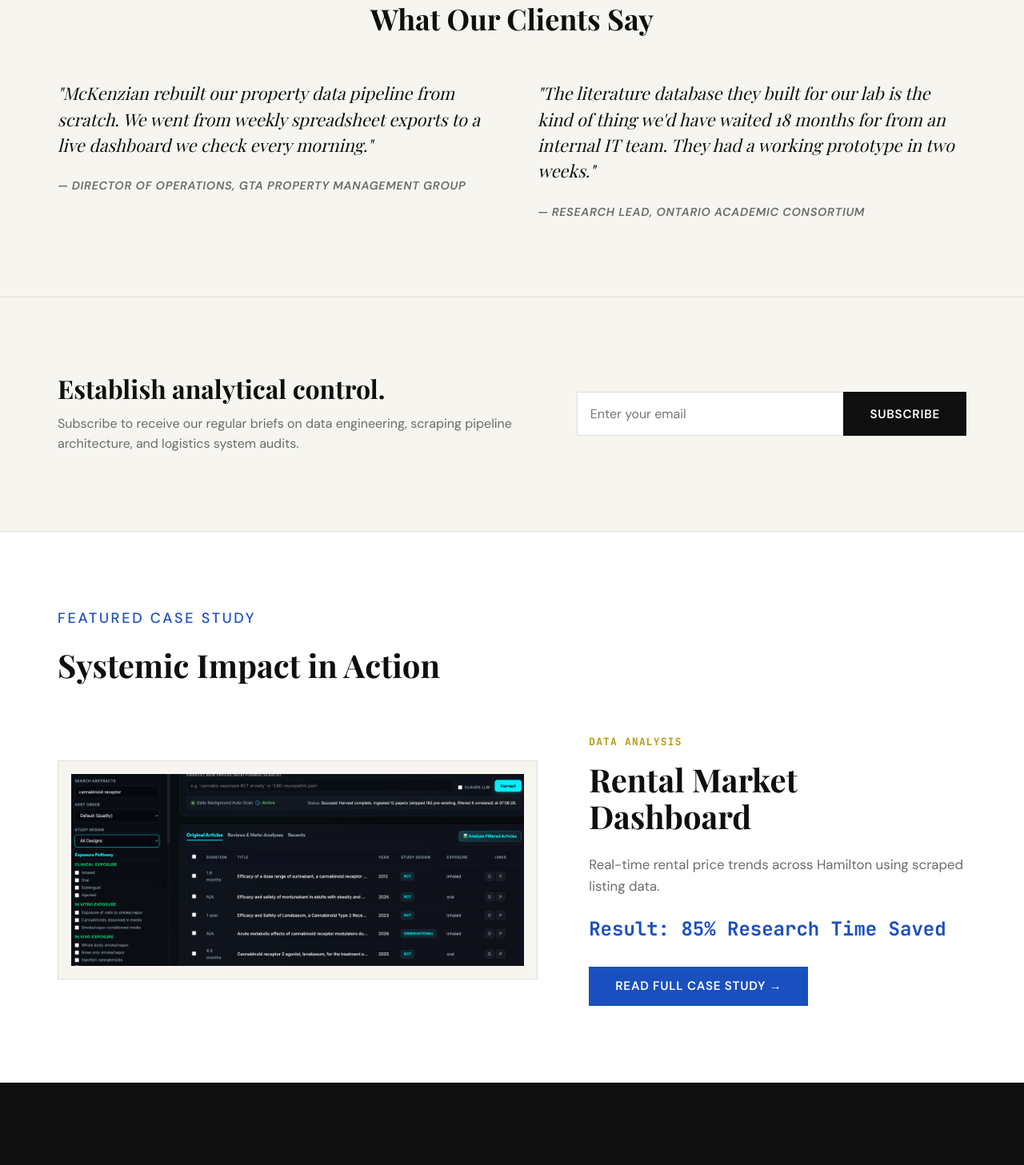
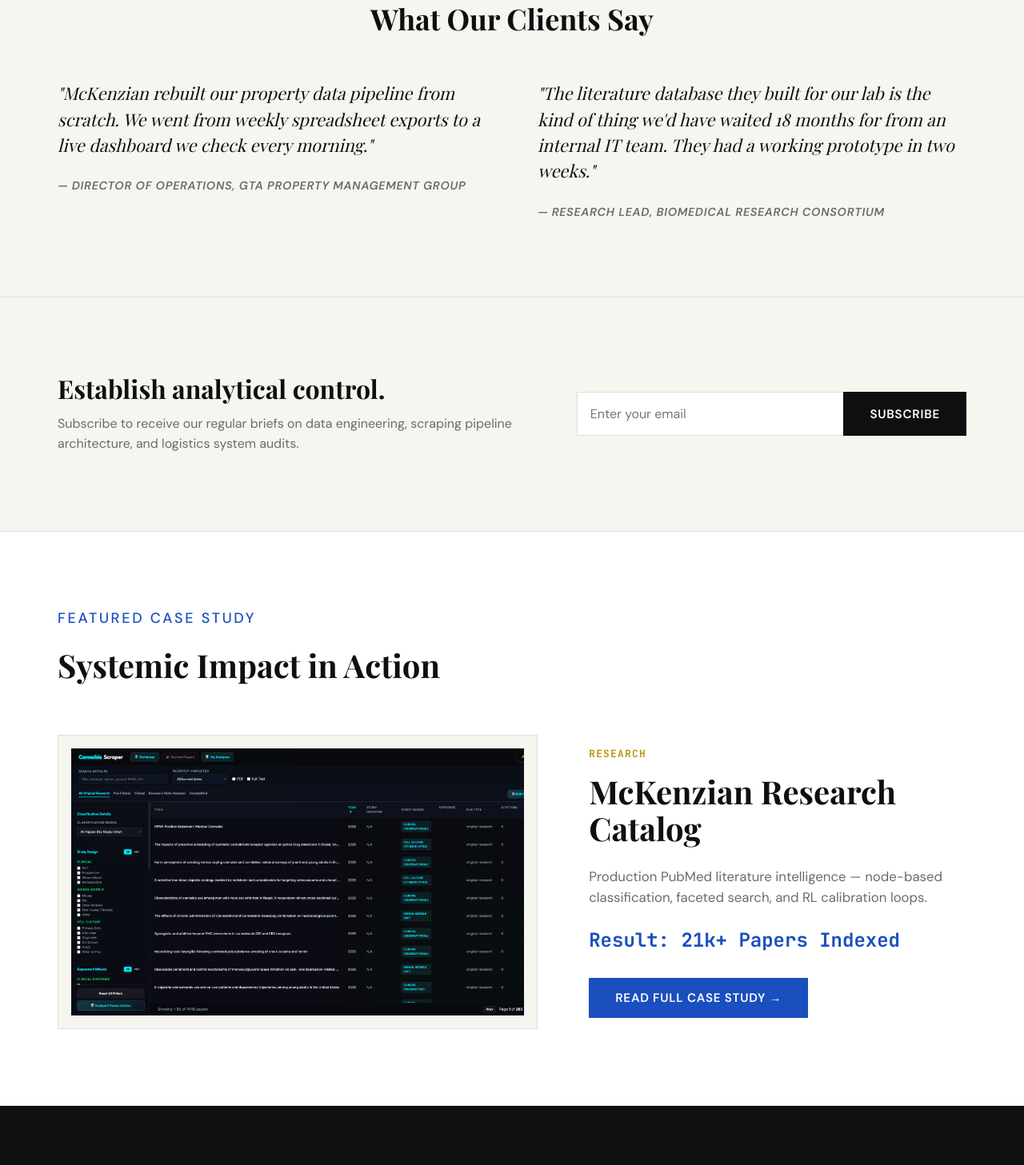
Before and after one commit to shawnmckenzie11/McKenzian-Website, a React (Vite) app: page / in a window 1280 px wide. Shown: the part 1904-3361 px from the top of the page at 80% size. Built offline with nearby package versions, Linux system fonts and the light colour scheme; a web font is replaced by a local one.

Commit message:
Update McKenzian Research Catalog case study with production audit metrics.
Reflect Cannabis Paper Scraper pipeline quality on the portfolio page, extend the case study template with demo and audit links, and align home featured project and sitemap.

Co-authored-by: Cursor <cursoragent@cursor.com>

```diff
--- a/src/data/caseStudies.js
+++ b/src/data/caseStudies.js
@@ -23,25 +23,31 @@ export const caseStudies = [
   },
   {
     slug: "academic-research-database",
-    title: "Academic Research Database",
-    client: "Ontario Academic Consortium",
+    title: "McKenzian Research Catalog",
+    client: "Biomedical Research Consortium",
     badge: "Research",
     category: "Research",
-    summary: "Faceted search and semantic indexing for managing 4,000+ scientific publications.",
-    outcome: "Literature review cycles cut from 12 hours to 90 minutes; system scaled to 3 additional labs.",
+    summary: "Production PubMed literature intelligence — node-based classification, faceted search, and RL calibration loops.",
+    outcome: "11/11 golden-endpoint guard passes; mean 92.2% holdout alignment; literature review cycles cut from 12 hours to under 90 minutes.",
     metrics: [
-      { value: "90 min", label: "Avg. Literature Review" },
-      { value: "4,000+", label: "Papers Indexed" },
-      { value: "3x", label: "Lab Adoption Rate" }
+      { value: "21k+", label: "Papers Indexed" },
+      { value: "92.2%", label: "Mean Holdout Alignment" },
+      { value: "11/11", label: "Golden Guard Pass Rate" }
     ],
-    problem: `The consortium's principal academic laboratory was managing a repository of over 4,000 peer-reviewed research papers and database tables with zero indexing. Graduate researchers were spending up to 12 hours per literature review searching through scattered folders, manually extracting keywords, and cross-referencing citations. The lack of centralized indexing led to duplicate research efforts and severely delayed clinical report submissions.`,
+    problem: `A biomedical research consortium was managing an expanding corpus of PubMed literature with no centralized indexing, no auditable classification pipeline, and no quality gates on extracted metadata. Graduate researchers spent up to 12 hours per literature review manually searching scattered exports, extracting study characteristics by hand, and cross-referencing citations. At scale, manual review was unsustainable — duplicate efforts accumulated and clinical report submissions were delayed.`,
     approach: [
-      "Built a custom Python ingestion pipeline that performs text extraction, metadata parsing, and OCR processing on raw research PDFs.",
-      "Implemented a vector database layer using PostgreSQL with the pgvector extension, generating semantic embeddings of paper abstracts.",
-      "Created a React-based faceted search portal, enabling instantaneous filtering by exposure method, compound concentration, and study quality scores.",
-      "Integrated BibTeX citation exporting and dynamic cross-referencing graphs."
+      "Built an automated PubMed harvest pipeline with a Node 0–2C decision tree routing papers through relevance gating, secondary literature detection, and clinical / in vivo / in vitro extraction tiers.",
+      "Deployed a hybrid Maude deterministic classifier with Claude LLM and PDF-tier fallback for ambiguous records, with sub-threshold papers routed to an expert review queue rather than silently accepted.",
+      "Architected Fly Postgres production storage with FTS5/BM25 full-text search, expert field locking, and per-record build-ID traceability.",
+      "Implemented three closed-loop learning systems: subnode calibration (Loop A), golden-endpoint RL across 78 holdout endpoints (Loop B), and a manual edit cycle harvesting expert-drawer corrections between scheduled batches.",
+      "Gated every production push with blast-radius analysis and cohort validation to quantify field-level impact and routing changes before deployment.",
+      "Delivered a faceted search dashboard enabling instantaneous filtering by exposure method, species, outcome domain, and 28+ structured extraction fields."
     ],
-    result: `The system was deployed within two weeks of prototype confirmation. By utilizing semantic vector search, researchers cut literature compilation cycles down from 12 hours to under 90 minutes. Due to the rapid success and high usability, three additional regional academic laboratories adopted the platform within the same semester, consolidating their research catalog into a single, federated data hub.`
+    result: `The McKenzian Research Catalog is deployed in production on Fly.io, indexing 21,000+ PubMed papers. Eleven golden-endpoint calibration cycles completed with a 100% guard pass rate, achieving 90.0–100.0% batch alignment (mean 92.2%) against expert-validated holdouts. The flagship endpoint reached 100% alignment after three guard iterations, pushing 486 classification deltas with a +78 cohort routing improvement on a 1,420-paper validation pool. Researchers cut literature compilation cycles from 12 hours to under 90 minutes, and the platform was adopted across additional consortium laboratories within the same semester.`,
+    liveDemoUrl: "https://cannabis-paper-scraper.fly.dev",
+    reportUrl: "https://shawnmckenzie11.github.io/Cannabis-Paper-Scraper/reports/classification_pipeline_audit_report.html",
+    techStack: ["Python", "Flask", "PostgreSQL", "Fly.io", "Anthropic Claude", "PubMed API", "FTS5/BM25"],
+    heroImage: "/images/dashboard_preview.png"
   },
   {
     slug: "last-mile-delivery-tracker",
--- a/src/data/testimonials.js
+++ b/src/data/testimonials.js
@@ -7,7 +7,7 @@ export const testimonials = [
   {
     quote: "The literature database they built for our lab is the kind of thing we'd have waited 18 months for from an internal IT team. They had a working prototype in two weeks.",
     author: "Research Lead",
-    organization: "Ontario Academic Consortium"
+    organization: "Biomedical Research Consortium"
   },
   {
     quote: "Their delivery tracker gave us visibility we simply didn't have before. Exception rates dropped 22% in the first quarter.",
--- a/src/pages/About.jsx
+++ b/src/pages/About.jsx
@@ -42,7 +42,7 @@ export const About = () => {
               <h3>Gordon McKenzie</h3>
               <span className="founder-title">Principal & Founder</span>
               <p className="founder-bio">
-                Gordon brings over 15 years of cross-domain expertise engineering data pipelines and modeling complex distribution systems. Committed to analytical rigor and client-first engineering, he ensures every project directly resolves critical bottlenecks. He works alongside clients from scoping to final delivery to align technology with strategic outcomes.
+                Shawn brings over 15 years of cross-domain expertise engineering data pipelines and modeling complex distribution systems. Committed to analytical rigor and client-first engineering, he ensures every project directly resolves critical bottlenecks. He works alongside clients from scoping to final delivery to align technology with strategic outcomes.
               </p>
             </div>
           </div>
--- a/src/pages/CaseStudyDetail.jsx
+++ b/src/pages/CaseStudyDetail.jsx
@@ -40,6 +40,21 @@ export const CaseStudyDetail = () => {
           <h1 id="case-study-title" className="case-study-hero-title">{study.title}</h1>
           <p className="case-study-hero-outcome">Outcome: {study.outcome}</p>
 
+          {(study.liveDemoUrl || study.reportUrl) && (
+            <div className="case-study-action-row">
+              {study.liveDemoUrl && (
+                <Button href={study.liveDemoUrl} variant="solid" external ariaLabel="View live demo">
+                  View Live Demo
+                </Button>
+              )}
+              {study.reportUrl && (
+                <Button href={study.reportUrl} variant="ghost" external ariaLabel="Read pipeline audit report">
+                  Read Pipeline Audit
+                </Button>
+              )}
+            </div>
+          )}
+
           <div className="case-study-meta-strip">
             <div className="case-study-meta-item">
               <span className="case-study-meta-label">Client</span>
@@ -50,6 +65,19 @@ export const CaseStudyDetail = () => {
               <span className="case-study-meta-value">{study.badge}</span>
             </div>
           </div>
+
+          {study.heroImage && (
+            <div className="case-study-hero-image-wrap">
+              <img
+                src={study.heroImage}
+                alt={`${study.title} dashboard preview`}
+                className="case-study-hero-image"
+                width={1200}
+                height={675}
+                loading="lazy"
+              />
+            </div>
+          )}
         </div>
       </section>
 
@@ -80,6 +108,17 @@ export const CaseStudyDetail = () => {
                 <h2 id="result-heading">The Result</h2>
                 <p>{study.result}</p>
               </section>
+
+              {study.techStack && study.techStack.length > 0 && (
+                <section aria-labelledby="tech-stack-heading">
+                  <h2 id="tech-stack-heading">Technology</h2>
+                  <div className="tech-tag-list">
+                    {study.techStack.map((tag) => (
+                      <span key={tag} className="tech-tag">{tag}</span>
+                    ))}
+                  </div>
+                </section>
+              )}
 
               {/* Inline CTA */}
               <div style={{ backgroundColor: "var(--color-surface)", padding: "3rem", border: "1px solid var(--color-rule)", marginTop: "4rem" }}>
--- a/src/pages/Home.jsx
+++ b/src/pages/Home.jsx
@@ -33,7 +33,7 @@ export const Home = () => {
 
   // Find the featured case study
   const featuredCaseStudy = caseStudies.find(
-    (cs) => cs.slug === "rental-market-dashboard"
+    (cs) => cs.slug === "academic-research-database"
   ) || caseStudies[0];
 
   return (
@@ -187,7 +187,13 @@ export const Home = () => {
 
           <div className="showcase-container reveal-element">
             <div className="showcase-image-box">
-              <img src="/images/dashboard_preview.png" alt="Cannabis Paper Intelligence Catalog Dashboard" />
+              <img
+                src="/images/dashboard_preview.png"
+                alt="McKenzian Research Catalog dashboard preview"
+                width={1200}
+                height={675}
+                loading="lazy"
+              />
             </div>
             <div className="showcase-text-box">
               <span className="showcase-tag">{featuredCaseStudy.badge}</span>
--- a/src/styles/globals.css
+++ b/src/styles/globals.css
@@ -1063,6 +1063,49 @@ footer.main-footer {
   font-weight: 500;
 }
 
+.case-study-action-row {
+  display: flex;
+  flex-wrap: wrap;
+  gap: 1rem;
+  margin-top: 2rem;
+}
+
+.case-study-action-row .btn-ghost {
+  color: var(--color-white);
+  border-color: rgba(255, 255, 255, 0.4);
+}
+
+.case-study-action-row .btn-ghost:hover {
+  background-color: rgba(255, 255, 255, 0.1);
+  border-color: var(--color-white);
+}
+
+.case-study-hero-image-wrap {
+  margin-top: 3rem;
+  border: 1px solid rgba(255, 255, 255, 0.15);
+}
+
+.case-study-hero-image {
+  display: block;
+  width: 100%;
+  height: auto;
+}
+
+.tech-tag-list {
+  display: flex;
+  flex-wrap: wrap;
+  gap: 0.5rem;
+}
+
+.tech-tag {
+  font-family: var(--font-data);
+  font-size: 0.8rem;
+  padding: 0.35rem 0.75rem;
+  border: 1px solid var(--color-rule);
+  background-color: var(--color-surface);
+  color: var(--color-ink);
+}
+
 .case-study-layout {
   display: grid;
   grid-template-columns: 2.2fr 1fr;
```
Also changed, not shown: public/images/dashboard_preview.png, 1 other file (tests, documents, lock files or other folders).
